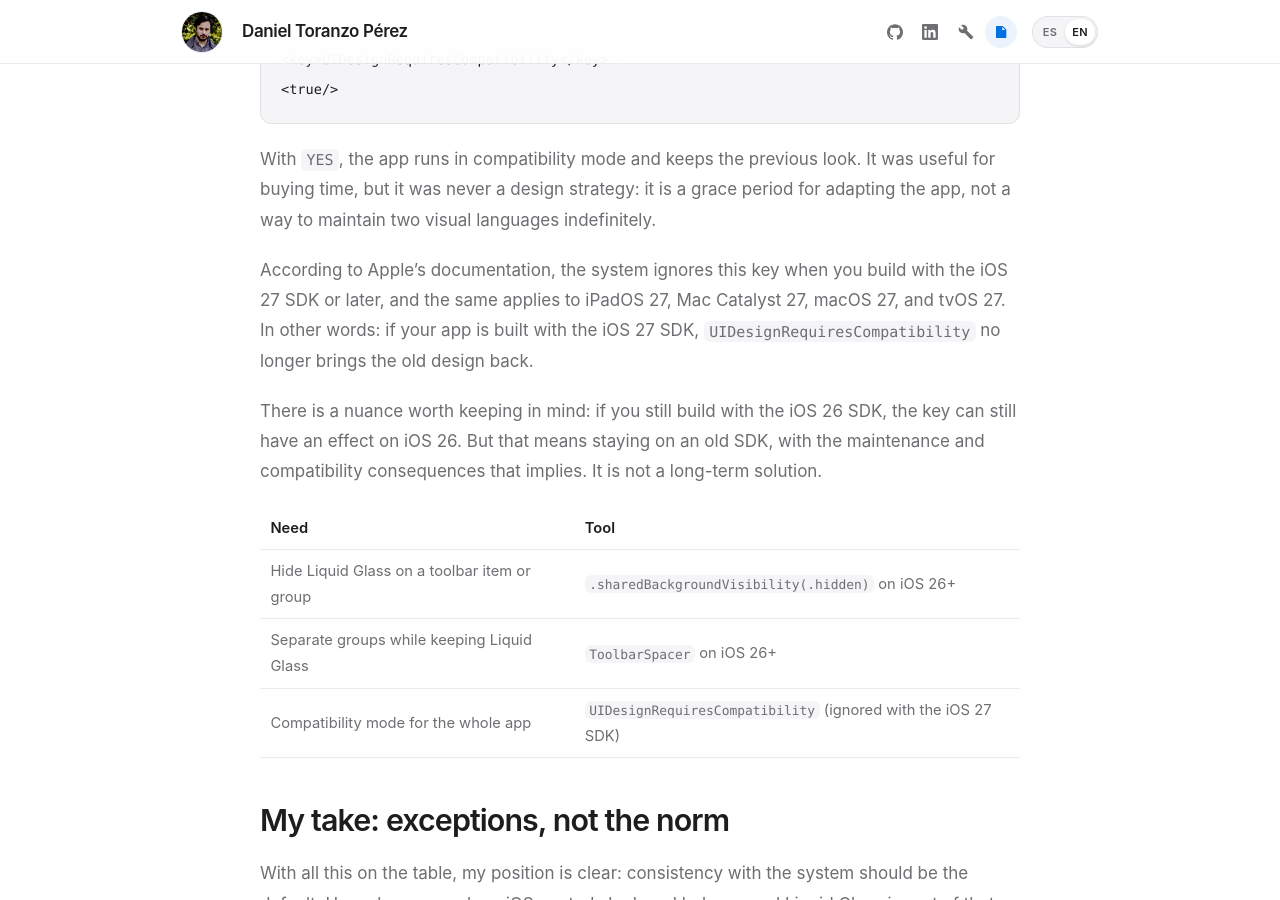
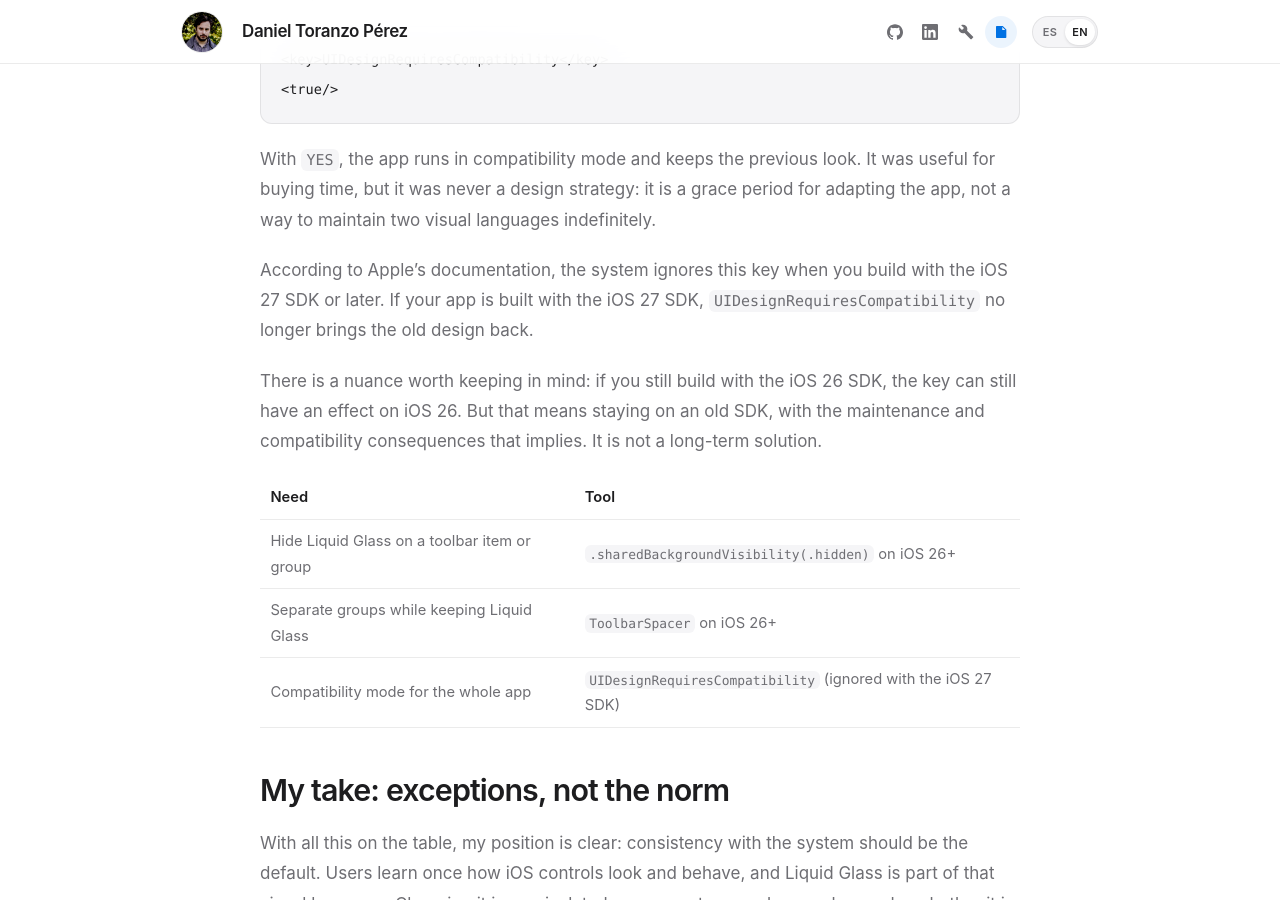
Before and after one commit to obocat/daniel_toranzo_perez, a Jekyll site: the page built from _posts/2026-11-11-swiftui-toolbar-sin-liquid-glass.markdown, in a window 1280 px wide and 900 px high, scrolled down 5480 px. Built offline with Jekyll 4.4.1, drawn with Linux system fonts in a browser that asks for light colours.

Commit message:
docs: trim platform list (#21)

```diff
--- a/_posts/2026-11-11-swiftui-toolbar-sin-liquid-glass.markdown
+++ b/_posts/2026-11-11-swiftui-toolbar-sin-liquid-glass.markdown
@@ -153,7 +153,7 @@ Todo esto nos lleva a la pregunta que suele aparecer después: ¿y la clave glob
 
 Con `YES`, la app se ejecuta en modo de compatibilidad y conserva el aspecto anterior. Fue útil para ganar tiempo, pero nunca fue una estrategia de diseño: es una prórroga para adaptar la app, no una forma de mantener dos lenguajes visuales indefinidamente.
 
-Según la documentación de Apple, el sistema ignora esta clave cuando compilas con el SDK de iOS 27 o posterior, y lo mismo ocurre con iPadOS 27, Mac Catalyst 27, macOS 27 y tvOS 27. Dicho de otro modo: si tu app se compila con el SDK de iOS 27, `UIDesignRequiresCompatibility` ya no te devuelve el diseño anterior.
+Según la documentación de Apple, el sistema ignora esta clave cuando compilas con el SDK de iOS 27 o posterior. Si tu app se compila con el SDK de iOS 27, `UIDesignRequiresCompatibility` ya no te devuelve el diseño anterior.
 
 Hay un matiz que no conviene pasar por alto: si sigues compilando con el SDK de iOS 26, la clave todavía puede tener efecto en iOS 26. Pero eso significa quedarse en un SDK antiguo, con las consecuencias de mantenimiento y compatibilidad que eso implica. No es una solución a largo plazo.
 
@@ -351,7 +351,7 @@ All of this leads to the question that usually comes next: what about the global
 
 With `YES`, the app runs in compatibility mode and keeps the previous look. It was useful for buying time, but it was never a design strategy: it is a grace period for adapting the app, not a way to maintain two visual languages indefinitely.
 
-According to Apple's documentation, the system ignores this key when you build with the iOS 27 SDK or later, and the same applies to iPadOS 27, Mac Catalyst 27, macOS 27, and tvOS 27. In other words: if your app is built with the iOS 27 SDK, `UIDesignRequiresCompatibility` no longer brings the old design back.
+According to Apple's documentation, the system ignores this key when you build with the iOS 27 SDK or later. If your app is built with the iOS 27 SDK, `UIDesignRequiresCompatibility` no longer brings the old design back.
 
 There is a nuance worth keeping in mind: if you still build with the iOS 26 SDK, the key can still have an effect on iOS 26. But that means staying on an old SDK, with the maintenance and compatibility consequences that implies. It is not a long-term solution.
 
```
